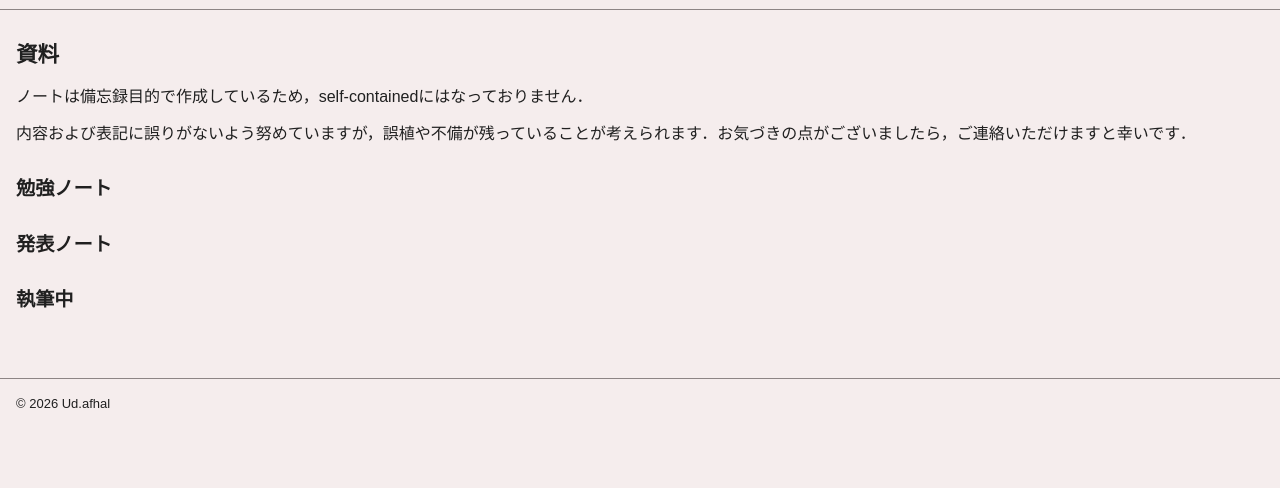
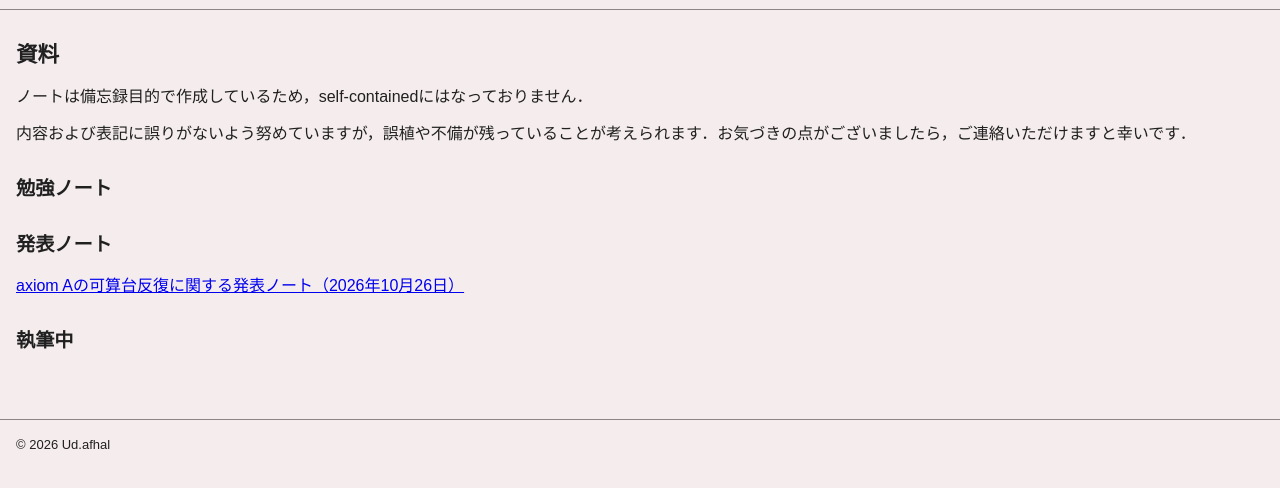
Before and after one commit to ud-afhal/ud-afhal.github.io, a plain HTML site: page materials.html in a window 1280 px wide. Shown: the part 94-582 px from the top of the page. Drawn offline with Linux system fonts and the light colour scheme.

Commit message:
Update materials.html

```diff
--- a/materials.html
+++ b/materials.html
@@ -14,6 +14,7 @@
 <p>内容および表記に誤りがないよう努めていますが，誤植や不備が残っていることが考えられます．お気づきの点がございましたら，ご連絡いただけますと幸いです．</p>
 <h2>勉強ノート</h2>
 <h2>発表ノート</h2>
+<a href="https://ud-afhal.github.io/materials/axiomA.html">axiom Aの可算台反復に関する発表ノート（2026年10月26日）</a>
 <h2>執筆中</h2>
 </main>
 <footer class="site-footer">© 2026 Ud.afhal</footer>
```
